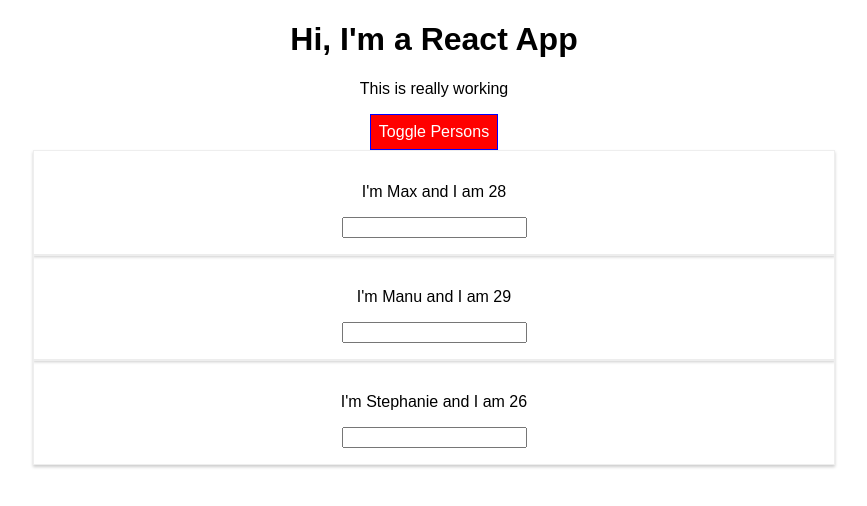
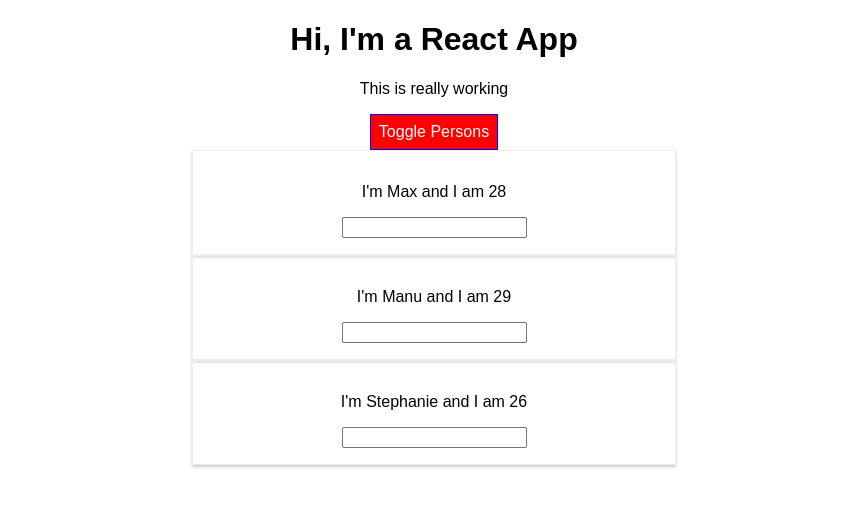
Before and after one commit to giogiokuma/react-complete-guide, a React (Create React App) app: page / in a window 1280 px wide. Both pictures are taken after a click on the button "Toggle Persons". Shown: the top 506 px of the page, without its empty margins (206-1073 px from the left). Built offline with nearby package versions, Linux system fonts and the light colour scheme.

Commit message:
add Sec5-64 some changed

```diff
--- a/src/Person/Person.js
+++ b/src/Person/Person.js
@@ -8,7 +8,7 @@
     }
   }
   return (
-    <div className="Person">
+    <div className="Person" style={style}>
       <p>I'm {props.name} and I am {props.age}</p>
       <p>{props.children}</p>
       <input type="text" onChange={props.changed} />
@@ -17,4 +17,4 @@
   //return <p>I'm a Person and I'm {Math.floor(Math.random() * 30)} years old!</p>
 }
 
-export default person;
+export default Radium(person);
```
